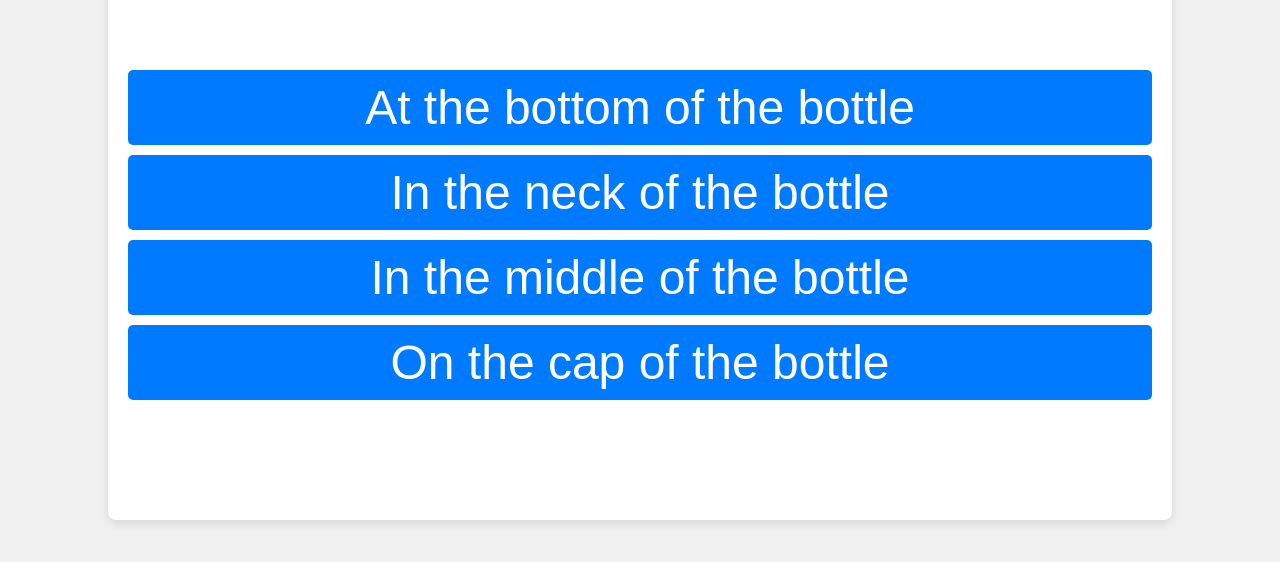
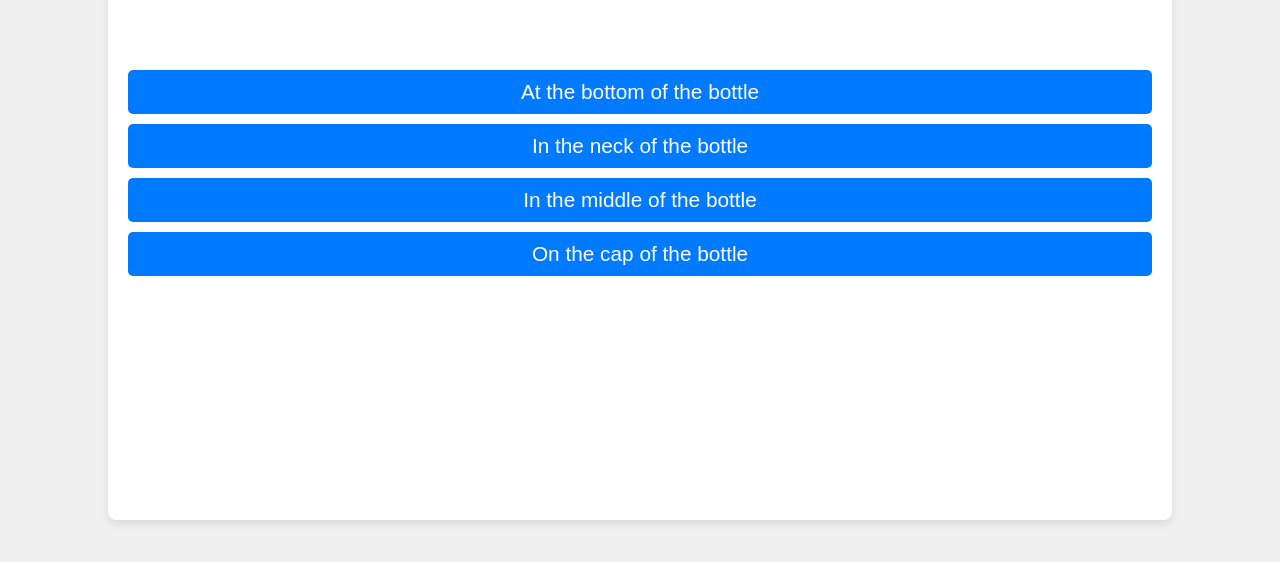
Before and after one commit to brathoreittest/quizapp, a plain HTML site: page index.html in a window 1280 px wide. Shown: the part 220-782 px from the top of the page. Drawn offline with Linux system fonts and the light colour scheme.

Commit message:
Update style.css

```diff
--- a/style.css
+++ b/style.css
@@ -36,7 +36,7 @@ body {
 
 #choices li {
     margin: 10px 0;
-    font-size: 3em; /* Slightly larger font for the choices */
+    font-size: 1.3em; /* Slightly larger font for the choices */
     padding: 10px;
     background-color: #007bff;
     color: white;
```
